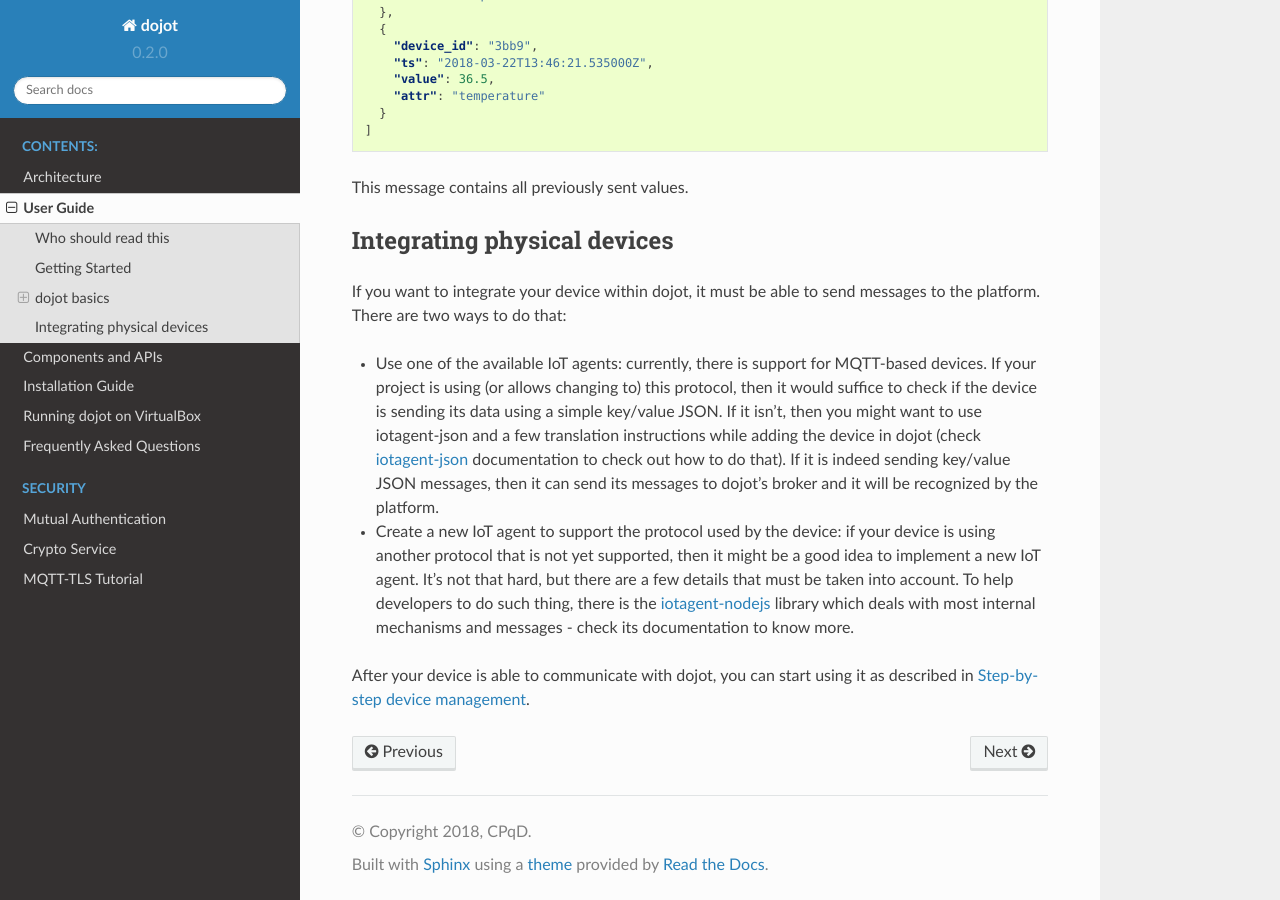
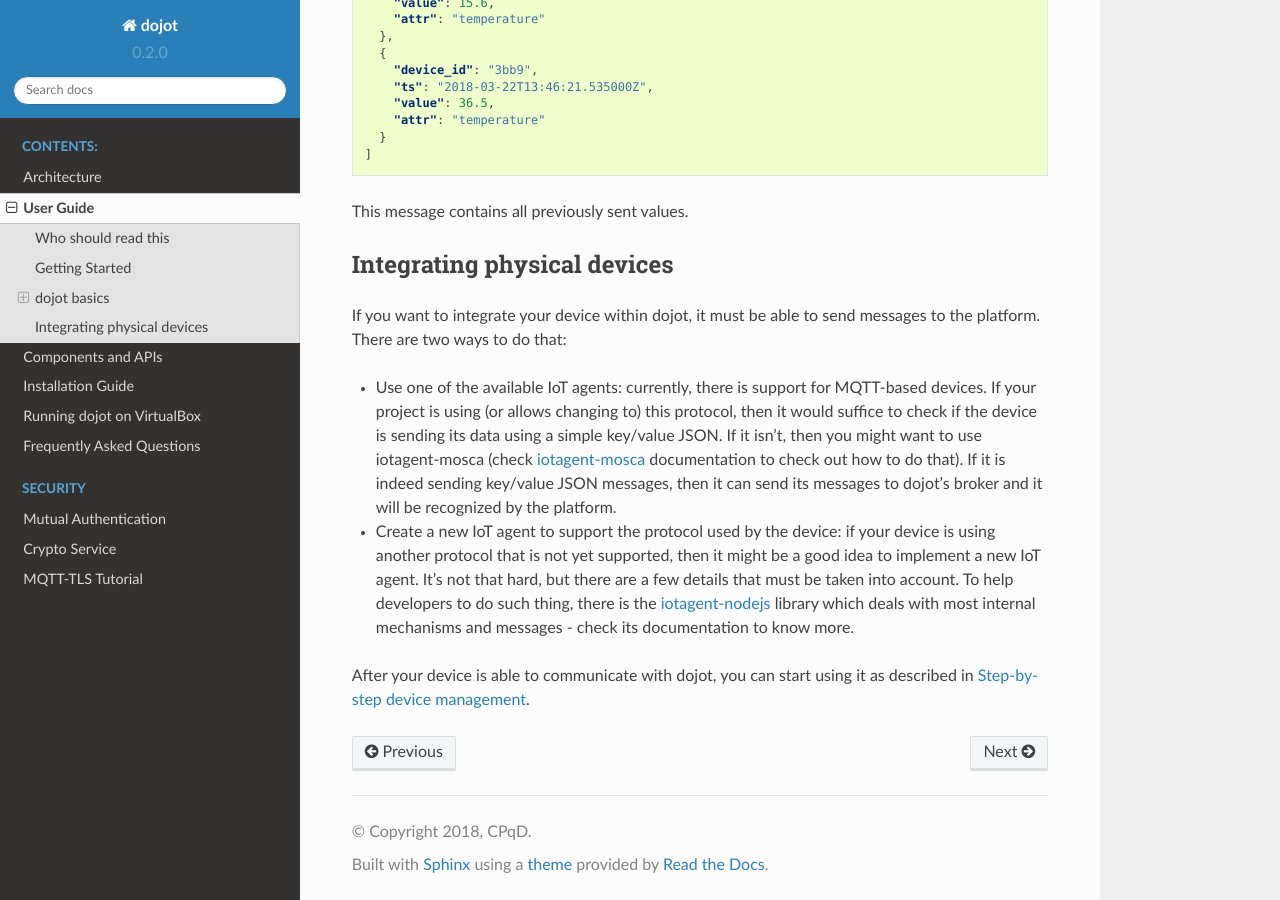
Before and after one commit to dojot/docs, a Sphinx documentation site: the page built from source/user_guide.rst, in a window 1280 px wide and 900 px high, scrolled down 7519 px. Built offline with Sphinx 7.4.7 and the Read the Docs theme 2.0.0, drawn with Linux system fonts in a browser that asks for light colours; some of the changed text lies outside the part shown.

Commit message:
Changing iotagent-json references to iotagent-mosca

```diff
--- a/source/user_guide.rst
+++ b/source/user_guide.rst
@@ -416,10 +417,9 @@
   MQTT-based devices. If your project is using (or allows changing to) this
   protocol, then it would suffice to check if the device is sending its data
   using a simple key/value JSON. If it isn't, then you might want to use
-  iotagent-json and a few translation instructions while adding the device in
-  dojot (check `iotagent-json`_ documentation to check out how to do that). If
-  it is indeed sending key/value JSON messages, then it can send its messages
-  to dojot's broker and it will be recognized by the platform.
+  iotagent-mosca (check `iotagent-mosca`_ documentation to check out how to do
+  that). If it is indeed sending key/value JSON messages, then it can send its
+  messages to dojot's broker and it will be recognized by the platform.
 
 - Create a new IoT agent to support the protocol used by the device: if your
   device is using another protocol that is not yet supported, then it might be
@@ -445,5 +445,5 @@
 .. _mosquitto: https://projects.eclipse.org/projects/technology.mosquitto
 .. _history APIs: https://dojot.github.io/history-ws/apiary_latest.html
 .. _flowbroker: https://github.com/dojot/flowbroker
-.. _iotagent-json: https://github.com/dojot/iotagent-json
+.. _iotagent-mosca: https://github.com/dojot/iotagent-mosca
 .. _iotagent-nodejs: https://github.com/dojot/iotagent-nodejs
```
Also changed, not shown: other parts of source/user_guide.rst (+3 -2 lines), source/architecture.rst (+0 -10 lines).
